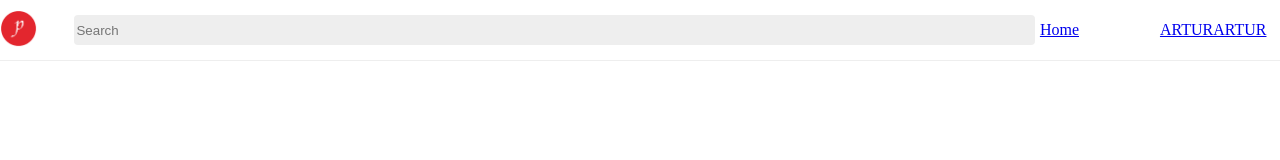
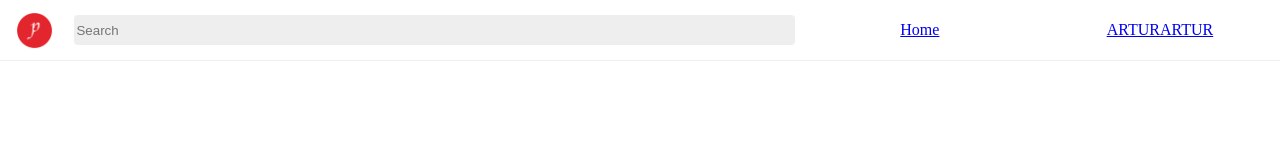
Before and after one commit to kurumkan/pinterest-clone-fcc, a plain HTML site: page index.html in a window 1280 px wide. Drawn offline with Linux system fonts and the light colour scheme.

Commit message:
fix width of navbar elements

```diff
--- a/styles.css
+++ b/styles.css
@@ -14,6 +14,11 @@ body {
     justify-content: flex-start;
     height: 60px;
     flex-wrap: wrap;
+}
+
+#navigation-top > * {
+    display: flex;
+    justify-content: center;
 }
 
 #logo {
@@ -60,22 +65,22 @@ body {
         height: 60px;
     }
 
-    .search-btn {
+    #navigation-top .search-btn {
        display: none;
     }
 
     .search-container, #navigation-top.open .search-container{
-        flex: 1 1 calc((100% - 70px) * 0.8);
+        flex: 1 1 calc((100% - 70px) * 0.6);
         display: block;
         order: initial;
     }
 
     #navigation-top .home-btn-wrapper {
-        flex: 1 1 calc((100% - 70px) * 0.1);
+        flex: 1 1 calc((100% - 70px) * 0.2);
     }
 
     #navigation-top .profile-btn-wrapper {
-        flex: 1 1 calc((100% - 70px) * 0.1);
+        flex: 1 1 calc((100% - 70px) * 0.2);
     }
 }
 
```
